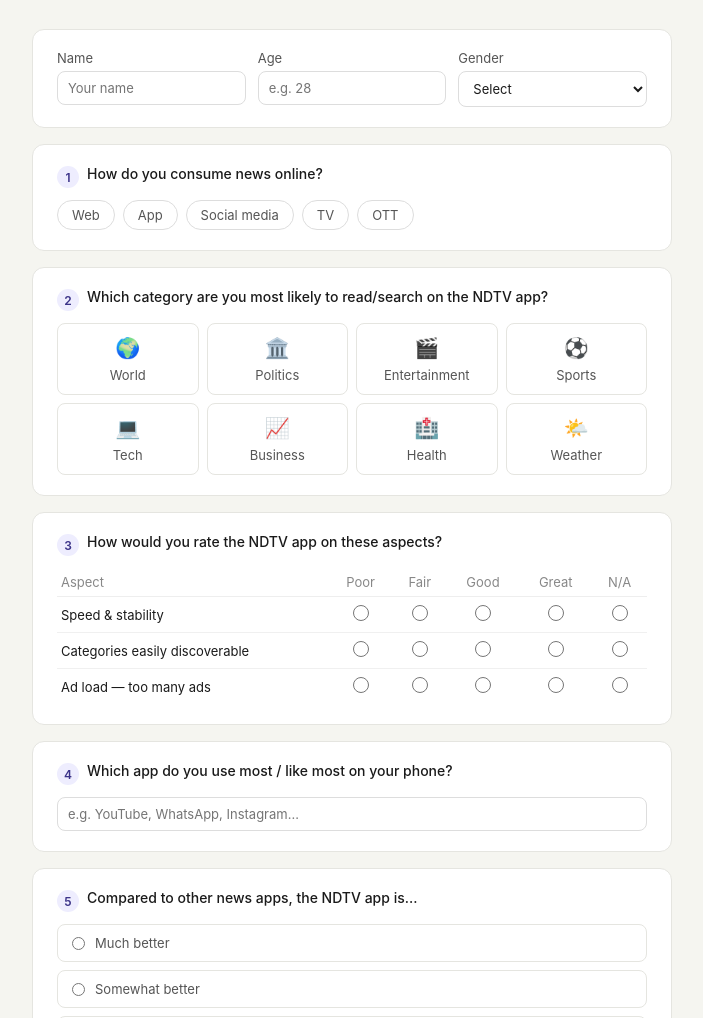
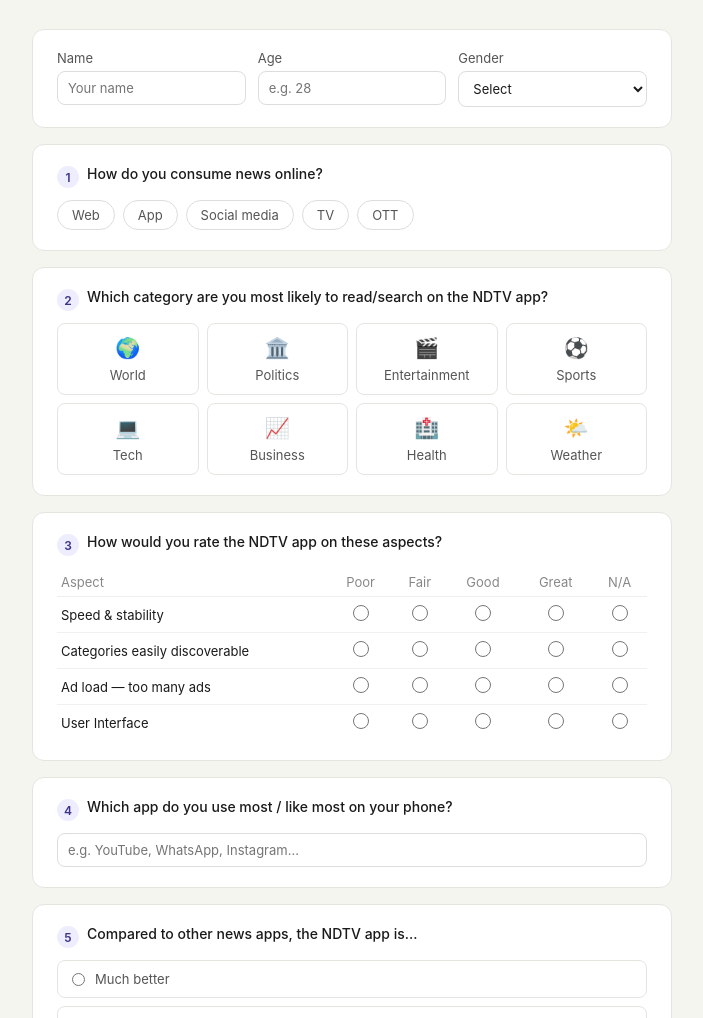
Before and after one commit to ajayrana13/survey, a plain HTML site: page index.html in a window 1280 px wide. Shown: the part 82-1100 px from the top of the page, without its empty margins (288-991 px from the left). Drawn offline with nearby package versions, Linux system fonts and the light colour scheme.

Commit message:
Add files via upload

```diff
--- a/index.html
+++ b/index.html
@@ -155,6 +155,14 @@
             <td class="radio-cell"><input type="radio" name="r3" value="Great"></td>
             <td class="radio-cell"><input type="radio" name="r3" value="N/A"></td>
           </tr>
+          <tr>
+            <td>User Interface</td>
+            <td class="radio-cell"><input type="radio" name="r4" value="Poor"></td>
+            <td class="radio-cell"><input type="radio" name="r4" value="Fair"></td>
+            <td class="radio-cell"><input type="radio" name="r4" value="Good"></td>
+            <td class="radio-cell"><input type="radio" name="r4" value="Great"></td>
+            <td class="radio-cell"><input type="radio" name="r4" value="N/A"></td>
+          </tr>
         </tbody>
       </table>
     </div>
@@ -257,6 +265,7 @@
       r1:     getRadio('r1'),
       r2:     getRadio('r2'),
       r3:     getRadio('r3'),
+      r4:     getRadio('r4'),
       q4:     document.getElementById('q4').value.trim() || 'Not provided',
       q5:     getRadio('q5r'),
       q6:     getRadio('q6r'),
```
